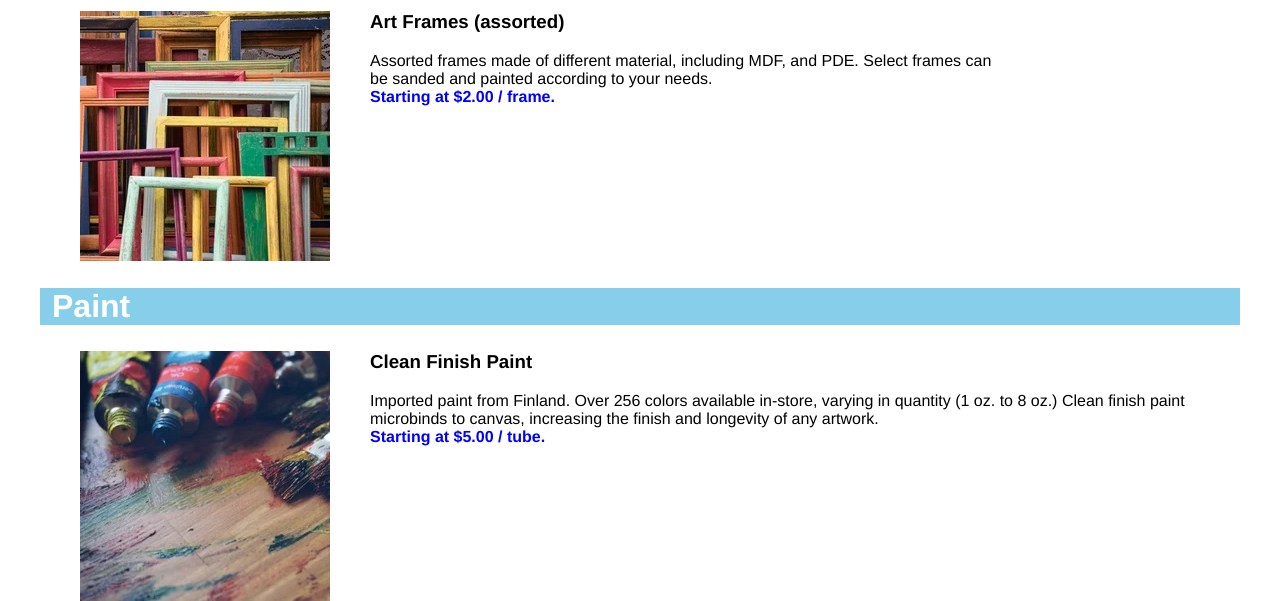
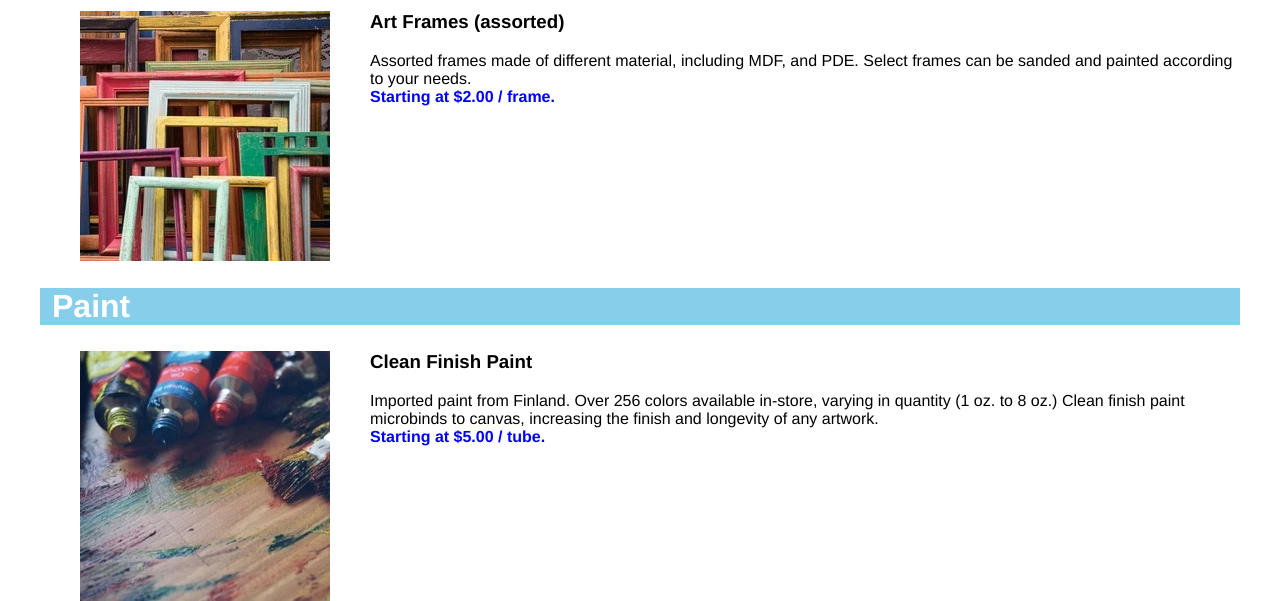
Before and after one commit to Firefly08/Dasmotos-Arts-Crafts, a plain HTML site: page index.html in a window 1280 px wide. Shown: the part 654-1255 px from the top of the page. Drawn offline with Linux system fonts and the light colour scheme.

Commit message:
Article display = flow-root

```diff
--- a/style.css
+++ b/style.css
@@ -35,5 +35,5 @@ span {
     font-weight: bold;
 }
 article {
-    display: inline-block;
+    display: flow-root;
 }
```
